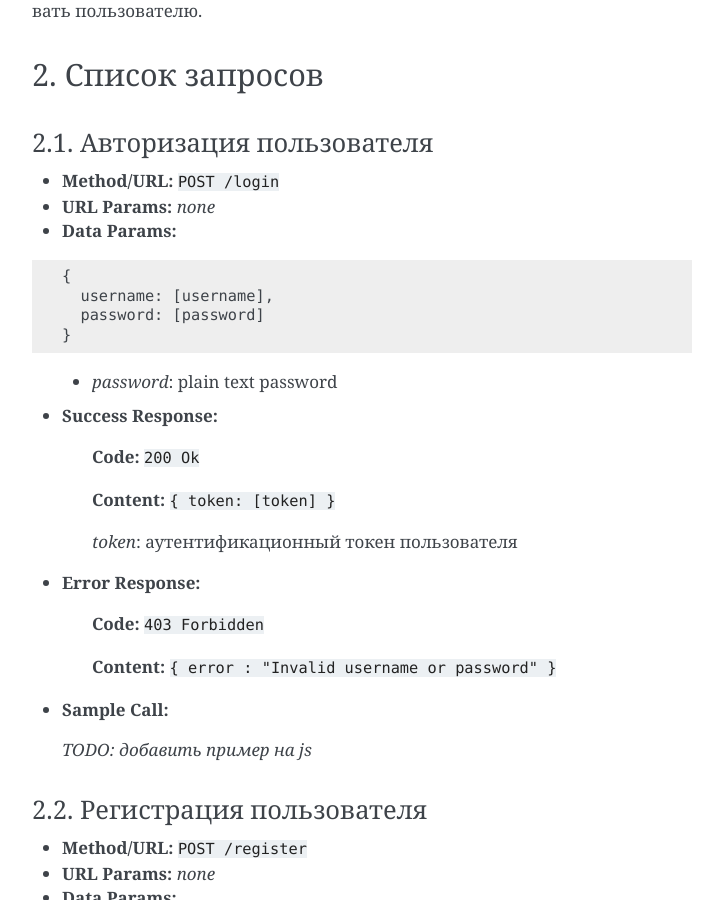
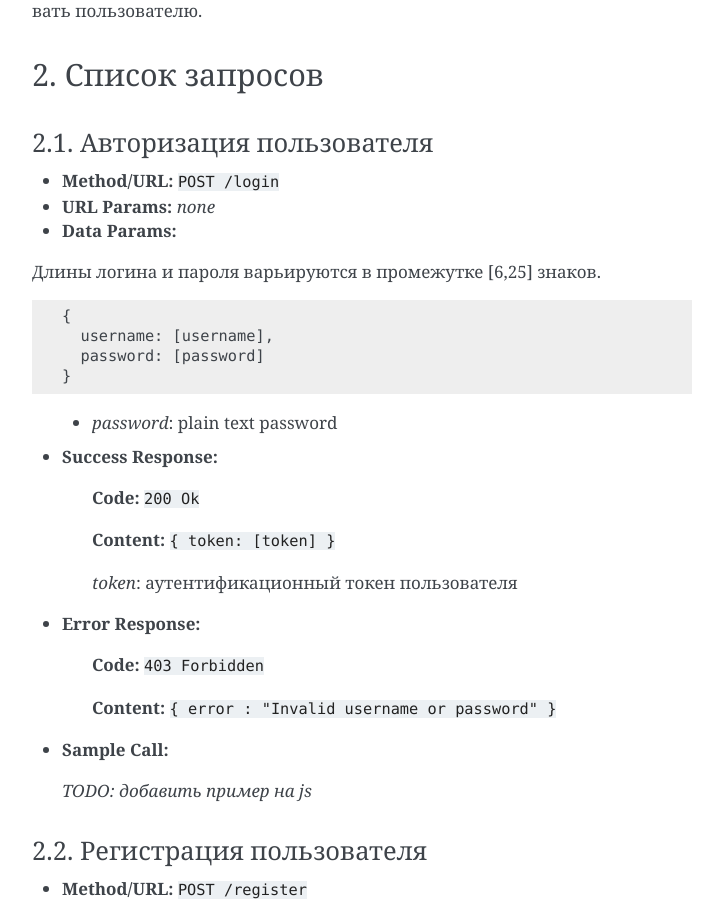
Before and after one commit to frnkySila/batya-api, a Sphinx documentation site: the page built from docs/source/index.rst, in a window 1280 px wide and 900 px high, scrolled down 1597 px. Shown: the whole window, without its empty margins (388-1111 px from the left). Built offline with Sphinx 7.4.7, drawn with Linux system fonts in a browser that asks for light colours.

Commit message:
добавил длины логина и пароля

```diff
--- a/docs/source/index.rst
+++ b/docs/source/index.rst
@@ -69,6 +69,8 @@ dialog_id     :code:`conference_id | username`
 *  **URL Params:** *none*
 
 * **Data Params:**
+
+Длины логина и пароля варьируются в промежутке [6,25] знаков.
 
 ::
 
```
